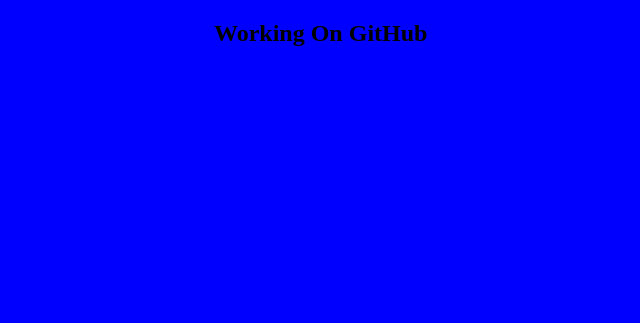
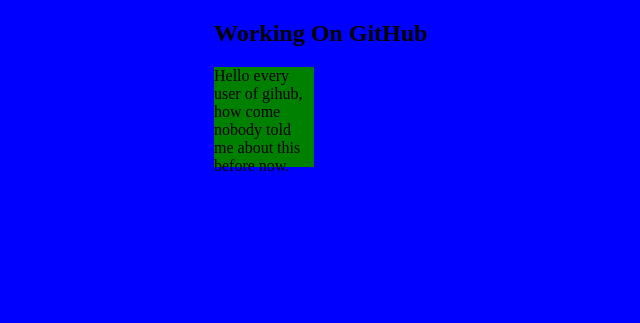
Before and after one commit to cuzbillionz/bad-app, a plain HTML site: page index.html in a window 1280 px wide. Shown: the whole page, without its empty margins (276-916 px from the left). Drawn offline with Linux system fonts and the light colour scheme.

Commit message:
Third commit on bad-app

```diff
--- a/index.html
+++ b/index.html
@@ -8,5 +8,8 @@
 </head>
 <body style="height: 300px; width:300px; margin:0 auto; background-color: blue;">
     <h2>Working On GitHub</h2>
+    <div class="container" style="width: 100px; height: 100px; background-color: green;;">
+     <p>Hello every user of gihub, how come nobody told me about this before now.</p>
+    </div>
 </body>
 </html>
```
